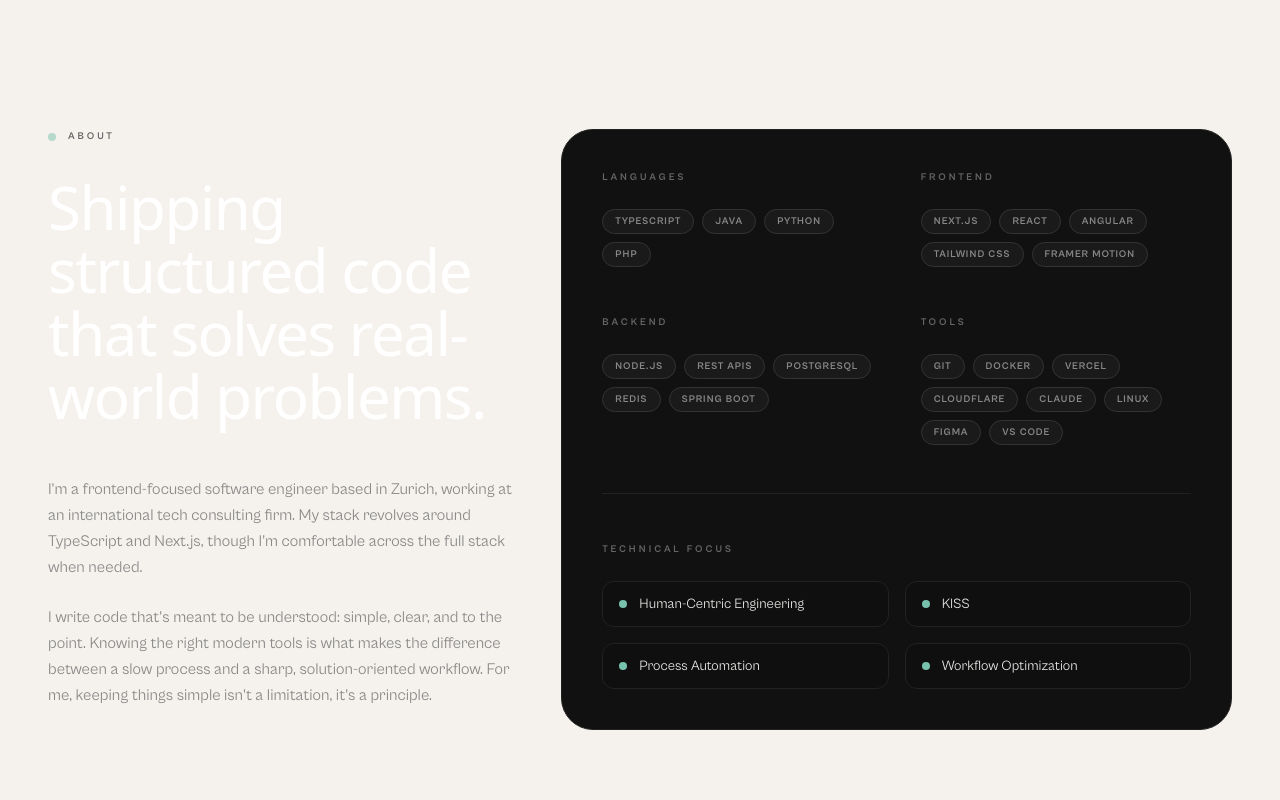
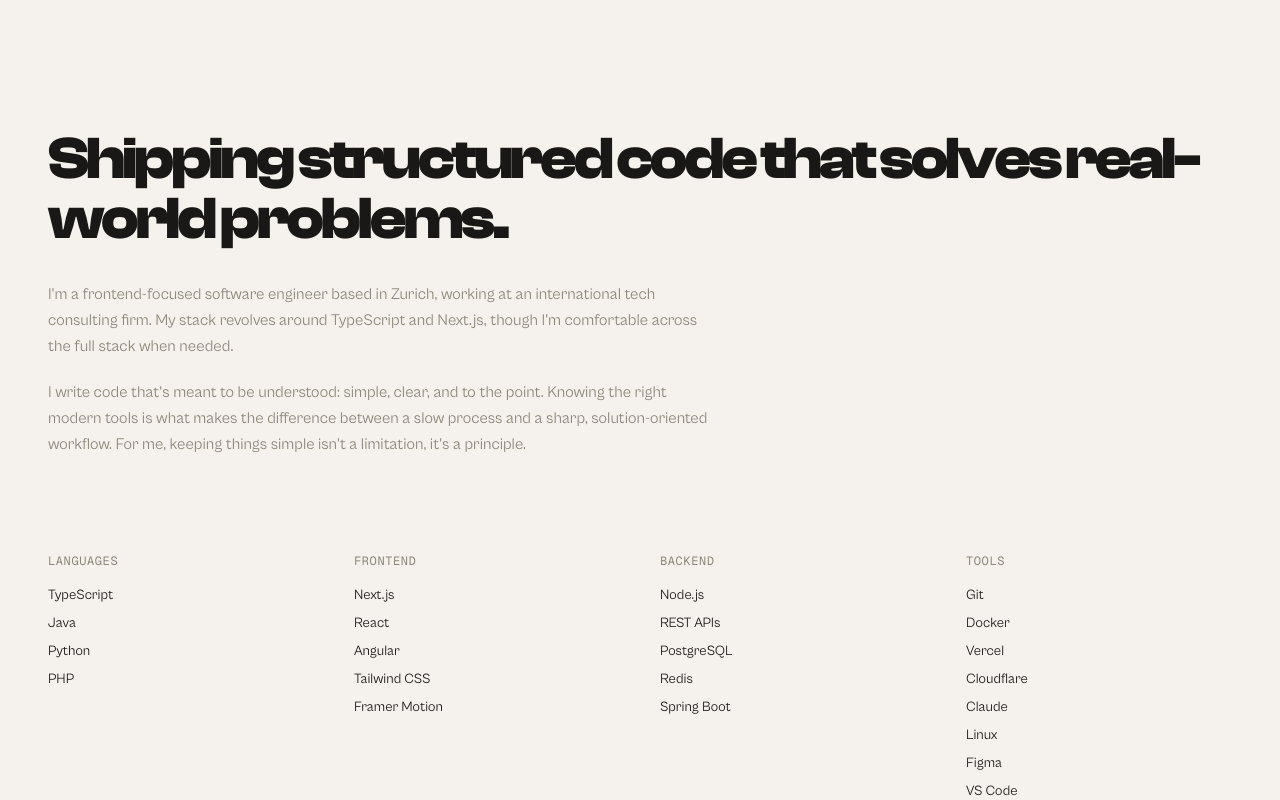
Before and after one commit to nikolaischunk/schunk.dev, a Next.js app: page / in a window 1280 px wide. Shown: the part 3020-3820 px from the top of the page. Built offline with nearby package versions, Linux system fonts and the light colour scheme; a web font is replaced by a local one.

Commit message:
feat: about section with vertical stack and plain text skills

```diff
--- a/src/components/sections/About.tsx
+++ b/src/components/sections/About.tsx
@@ -1,103 +1,63 @@
 import me from "@/data/me.json";
-
-const SkillBadge = ({ skill }: { skill: string }) => (
-  <span className="px-3 py-1 bg-[#1a1a1a] border border-[#333333] rounded-full text-[10px] font-bold uppercase tracking-widest text-[#888888] transition-all duration-200 hover:border-[#78c2ad] hover:text-[#78c2ad] hover:bg-[#1a1a1a]/80 cursor-default">
-    {skill}
-  </span>
-);
+import RevealOnScroll from "@/components/motion/RevealOnScroll";
 
 export default function About() {
+  const { skills } = me.professional;
+
   return (
-    <section id="about" className="py-32 px-6 md:px-12 max-w-7xl mx-auto">
-      <div className="grid grid-cols-1 lg:grid-cols-12 gap-12 items-start">
-        <div className="lg:col-span-5">
-          <div className="flex items-center gap-3 mb-8">
-            <div className="w-2 h-2 rounded-full bg-[#78c2ad] animate-pulse" />
-            <span className="text-[10px] font-bold tracking-[0.3em] text-[#666666] uppercase">
-              About
-            </span>
-          </div>
-          <h2 className="text-4xl md:text-6xl font-medium leading-[1.05] tracking-tight text-white">
+    <section id="about" className="py-24 md:py-32 px-5 md:px-12 max-w-7xl mx-auto">
+      <RevealOnScroll>
+        <h2 className="font-[family-name:var(--font-display)] font-bold text-4xl md:text-6xl tracking-tighter text-foreground mb-8">
           {me.personal.motto}
         </h2>
-          <div className="mt-12 space-y-6">
+      </RevealOnScroll>
+
+      <RevealOnScroll delay={0.1}>
+        <div className="space-y-5 max-w-[65ch] mb-16 md:mb-24">
           {me.personal.bio.map((para, i) => (
-              <p key={i} className="text-[#888888] leading-relaxed">
+            <p key={i} className="text-muted leading-relaxed">
               {para}
             </p>
           ))}
         </div>
+      </RevealOnScroll>
+
+      <RevealOnScroll delay={0.15}>
+        <div className="grid grid-cols-1 sm:grid-cols-2 lg:grid-cols-4 gap-10">
+          {Object.entries(skills).map(([category, items]) => (
+            <div key={category}>
+              <h4 className="text-xs font-mono text-muted uppercase tracking-wider mb-4">
+                {category}
+              </h4>
+              <ul className="space-y-2">
+                {(items as string[]).map((skill) => (
+                  <li key={skill} className="text-sm text-foreground">
+                    {skill}
+                  </li>
+                ))}
+              </ul>
             </div>
+          ))}
+        </div>
+      </RevealOnScroll>
 
-        <div className="lg:col-span-7">
-          <div className="bg-[#111111] border border-[#222222] rounded-[2rem] p-8 md:p-10">
-            <div className="grid grid-cols-1 sm:grid-cols-2 gap-12">
-              <div>
-                <h4 className="text-[10px] font-bold uppercase tracking-[0.3em] text-[#666666] mb-6">
-                  Languages
+      <RevealOnScroll delay={0.2}>
+        <div className="mt-16 pt-12 border-t border-border">
+          <h4 className="text-xs font-mono text-muted uppercase tracking-wider mb-6">
+            Focus areas
           </h4>
-                <div className="flex flex-wrap gap-2">
-                  {me.professional.skills.languages.map((skill) => (
-                    <SkillBadge key={skill} skill={skill} />
+          <div className="flex flex-wrap gap-3">
+            {me.professional.focus.map((x) => (
+              <span
+                key={x}
+                className="text-sm text-foreground border border-border rounded-lg px-4 py-2"
+              >
+                {x}
+              </span>
             ))}
           </div>
         </div>
-
-              <div>
-                <h4 className="text-[10px] font-bold uppercase tracking-[0.3em] text-[#666666] mb-6">
-                  Frontend
-                </h4>
-                <div className="flex flex-wrap gap-2">
-                  {me.professional.skills.frontend.map((skill) => (
-                    <SkillBadge key={skill} skill={skill} />
-                  ))}
-                </div>
-              </div>
-
-              <div>
-                <h4 className="text-[10px] font-bold uppercase tracking-[0.3em] text-[#666666] mb-6">
-                  Backend
-                </h4>
-                <div className="flex flex-wrap gap-2">
-                  {me.professional.skills.backend.map((skill) => (
-                    <SkillBadge key={skill} skill={skill} />
-                  ))}
-                </div>
-              </div>
-
-              <div>
-                <h4 className="text-[10px] font-bold uppercase tracking-[0.3em] text-[#666666] mb-6">
-                  Tools
-                </h4>
-                <div className="flex flex-wrap gap-2">
-                  {me.professional.skills.tools.map((skill) => (
-                    <SkillBadge key={skill} skill={skill} />
-                  ))}
-                </div>
-              </div>
-            </div>
-
-            <div className="mt-12 pt-12 border-t border-[#222222]">
-              <h4 className="text-[10px] font-bold uppercase tracking-[0.3em] text-[#666666] mb-6">
-                Technical Focus
-              </h4>
-              <div className="grid grid-cols-1 sm:grid-cols-2 gap-4">
-                {me.professional.focus.map((x) => (
-                  <div
-                    key={x}
-                    className="flex items-center gap-3 rounded-xl border border-[#222222] bg-[#0f0f0f] px-4 py-3 transition-all duration-200 hover:border-[#78c2ad]/50 hover:bg-[#111111] group cursor-default"
-                  >
-                    <div className="w-2 h-2 rounded-full bg-[#78c2ad] transition-transform duration-200 group-hover:scale-125" />
-                    <span className="text-sm text-[#e8e8e6] transition-colors duration-200 group-hover:text-white">
-                      {x}
-                    </span>
-                  </div>
-                ))}
-              </div>
-            </div>
-          </div>
-        </div>
-      </div>
+      </RevealOnScroll>
     </section>
   );
 }
```
Lines whose indentation alone changed are shown as unchanged.
